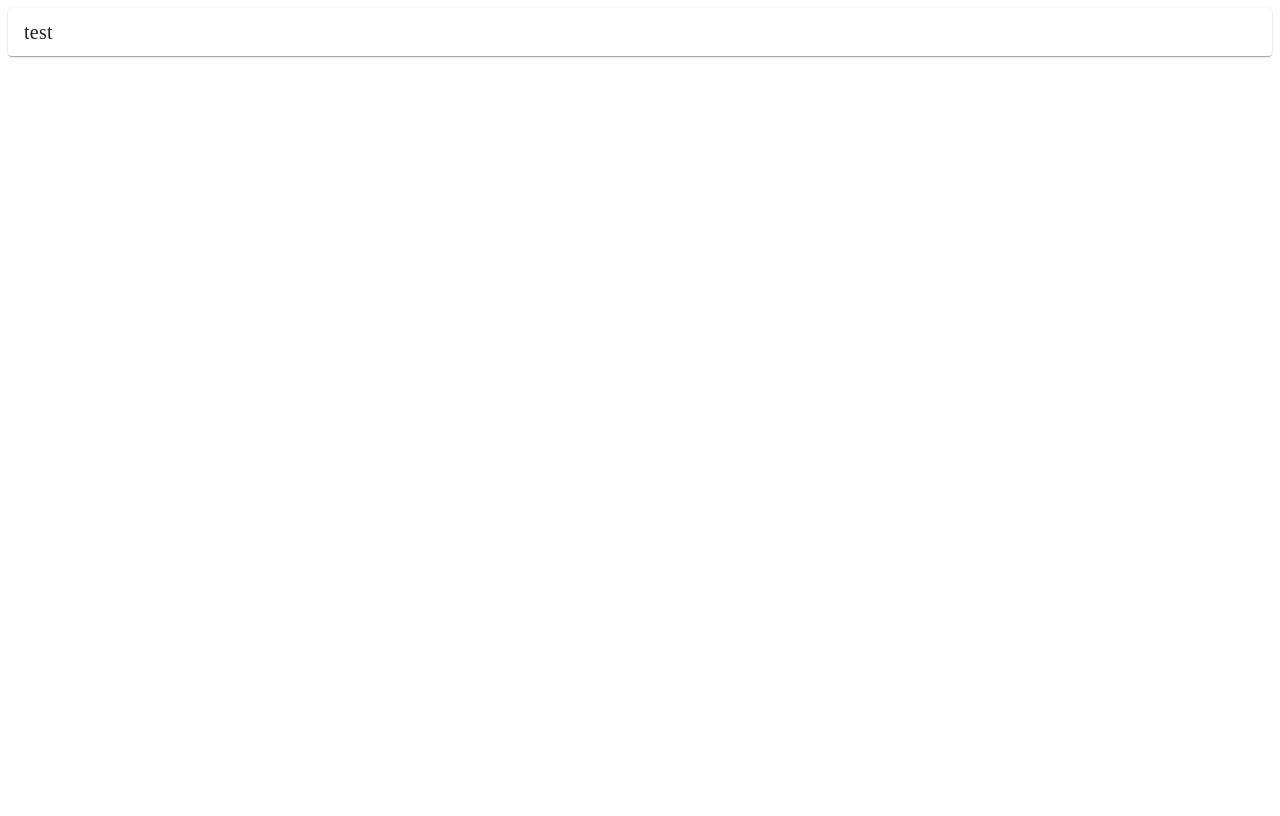
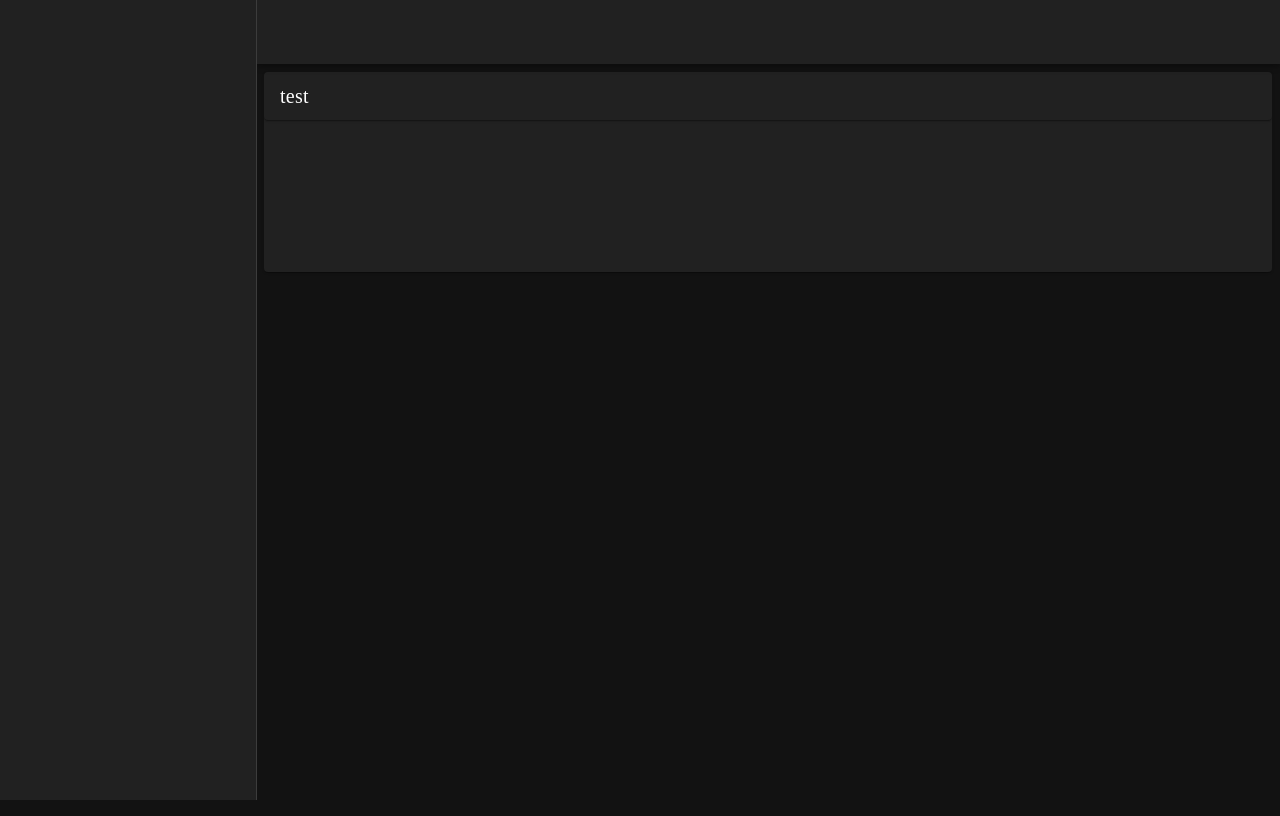
Before and after one commit to hyodoblog/nuxt3-vuetify3-test, a Nuxt app: page / in a window 1280 px wide. Built offline with nearby package versions, Linux system fonts and the light colour scheme.

Commit message:
init vuetify

```diff
--- a/src/layouts/default.vue
+++ b/src/layouts/default.vue
@@ -2,9 +2,15 @@
 </script>
 
 <template>
-  <div>
-    <slot></slot>
-  </div>
+  <v-app>
+    <v-navigation-drawer color="grey-darken-2" permanent></v-navigation-drawer>
+    <v-app-bar color="grey-lighten-2"></v-app-bar>
+    <v-main>
+      <v-card height="200px">
+        <slot></slot>
+      </v-card>
+    </v-main>
+  </v-app>
 </template>
 
 <style lang="scss">
--- a/src/plugins/vuetify.ts
+++ b/src/plugins/vuetify.ts
@@ -1,7 +1,18 @@
 import { defineNuxtPlugin } from "#app";
 import { createVuetify } from "vuetify"
+import * as components from 'vuetify/components'
+import * as directives from 'vuetify/directives'
 
 export default defineNuxtPlugin((nuxtApp) => {
-  const vuetify = createVuetify()
+  const vuetify = createVuetify({
+    components,
+    directives,
+    theme: {
+      defaultTheme: 'dark',
+    },
+    locale: {
+      defaultLocale: 'ja'
+    }
+  })
   nuxtApp.vueApp.use(vuetify)
 })
```
Also changed, not shown: app.vue (+3 -5 lines).
